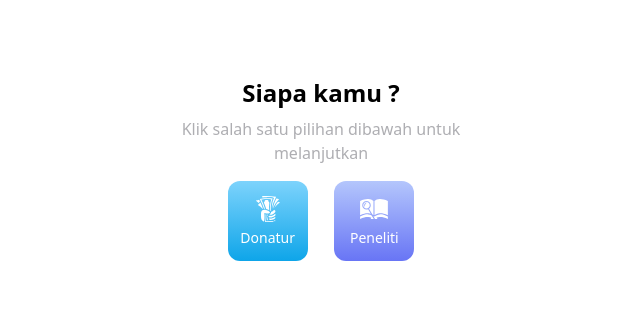
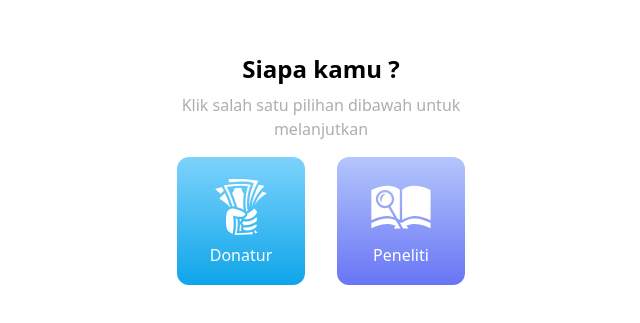
Before and after one commit to ryokf/BantuRiset-frontend, a React (Vite) app: page /register in a window 1280 px wide. Shown: the part 227-550 px from the top of the page, without its empty margins (319-959 px from the left). Built offline with nearby package versions, Linux system fonts and the light colour scheme.

Commit message:
✨feature: login dan register responsive

```diff
--- a/src/pages/auth/LoginPage.tsx
+++ b/src/pages/auth/LoginPage.tsx
@@ -5,7 +5,7 @@ import AuthTemplate from '../../templates/AuthTemplate';
 
 const LoginPage = () => {
     return (
-        <div className='h-screen'>
+        <div className='h-screen max-w-2xl m-auto '>
             <AuthTemplate title="Login" subtitle="Enter your credentials to access your account" footer="Don't have an account? ">
                 <form className="flex w-10/12 m-auto flex-col gap-4">
                     <div>
@@ -24,7 +24,7 @@ const LoginPage = () => {
                         <Checkbox id="remember" />
                         <Label className='font-normal text-gray' htmlFor="remember">Keep me sign in</Label>
                     </div>
-                    <Button className='rounded-lg' color={'dark'}>Submit</Button>
+                    <Button className='rounded-lg' size="md" color={'dark'}>Submit</Button>
                 </form>
             </AuthTemplate>
         </div>
--- a/src/pages/auth/RegisterPage.tsx
+++ b/src/pages/auth/RegisterPage.tsx
@@ -5,7 +5,7 @@ import Button from '../../components/Button'
 
 const RegisterPage = () => {
     return (
-        <div className="mt-12">
+        <div className="mt-12 max-w-2xl m-auto">
             <AuthTemplate title="Buat akun anda" subtitle="Silahkan isi data diri anda untuk melanjutkan" footer="Already have an account? ">
                 <form className="flex w-10/12 m-auto flex-col gap-4 my-10">
                     <div>
--- a/src/pages/auth/RegisterRole.tsx
+++ b/src/pages/auth/RegisterRole.tsx
@@ -7,14 +7,18 @@ const RegisterRole = () => {
             <div className="text-center">
                 <h1 className='text-2xl font-bold my-2'>Siapa kamu ?</h1>
                 <p className='text-gray max-w-xs'>Klik salah satu pilihan dibawah untuk melanjutkan</p>
-                <div className="grid grid-cols-2 w-2/3 my-4 m-auto">
-                    <Link to="/register/1" className="h-20 w-20 m-auto gradient-sky rounded-xl flex flex-col text-white justify-center items-center gap-1">
-                        <GiTakeMyMoney size={30}/>
-                        <p className="text-sm font-medium">Donatur</p>
+                <div className="grid grid-cols-2 w-2/3 lg:w-full my-4 m-auto">
+                    <Link to="/register/1" className="h-20 lg:h-32 lg:w-32 w-20 m-auto gradient-sky rounded-xl flex flex-col text-white justify-center items-center gap-1">
+                        <div className="w-[30px] lg:w-16 aspect-square">
+                            <GiTakeMyMoney size={"100%"}/>
+                        </div>
+                        <p className="text-sm lg:text-base font-medium">Donatur</p>
                     </Link>
-                    <Link to="/register/2" className="h-20 w-20 m-auto gradient-indigo rounded-xl flex flex-col text-white justify-center items-center gap-1">
-                        <GiArchiveResearch size={30}/>
-                        <p className="text-sm font-medium">Peneliti</p>
+                    <Link to="/register/2" className="h-20 w-20 lg:h-32 lg:w-32 m-auto gradient-indigo rounded-xl flex flex-col text-white justify-center items-center gap-1">
+                    <div className="w-[30px] lg:w-16 aspect-square">
+                            <GiArchiveResearch size={"100%"}/>
+                        </div>
+                        <p className="text-sm lg:text-base font-medium">Peneliti</p>
                     </Link>
                 </div>
             </div>
```
